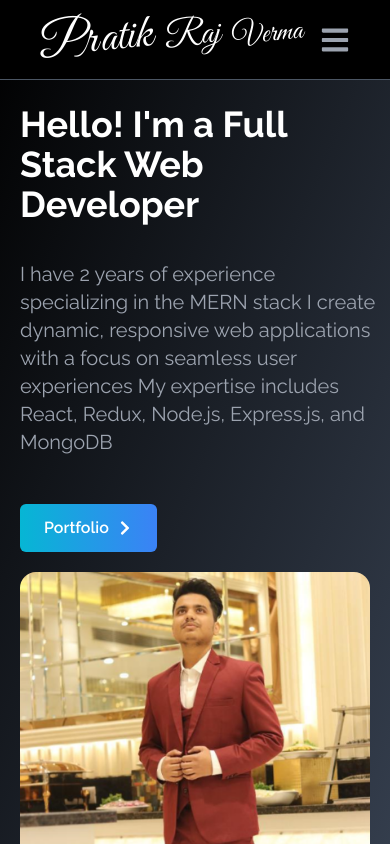
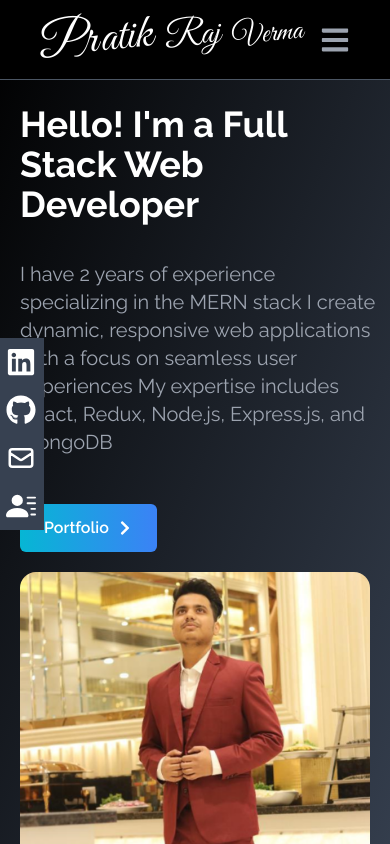
Before and after one commit to jigarvyasidea/jigarprotfolio, a React (Create React App) app: page / in a window 390 px wide. Shown: the top 844 px of the page. Built offline with nearby package versions, Linux system fonts and the light colour scheme.

Commit message:
adjust social link component

```diff
--- a/src/components/Navbar.js
+++ b/src/components/Navbar.js
@@ -74,7 +74,7 @@ const Navbar = () => {
                 </ul>
 
 
-                <div className='cursor-pointer md:hidden text-gray-400'
+                <div className='cursor-pointer md:hidden ml-3 text-gray-400'
                     onClick={() => setNavicon(!navicon)}
                 >
                     {
--- a/src/components/Portfolio.js
+++ b/src/components/Portfolio.js
@@ -119,7 +119,7 @@ const Portfolio = () => {
                                 </div>
 
                                 {/* project No */}
-                                <p className='lg:text-9xl text-5xl text-gray-400 font-sans opacity-0 group-hover:opacity-50 transition-opacity duration-700'>0{index + 1}</p>
+                                <p className='lg:text-9xl text-2xl text-gray-400 font-sans opacity-0 group-hover:opacity-50 transition-opacity duration-700'>0{index + 1}</p>
 
 
                             </div>
--- a/src/components/SocialLinks.js
+++ b/src/components/SocialLinks.js
@@ -41,7 +41,7 @@ const SocialLinks = () => {
 
 
     return (
-        <div className='  fixed top-[30%] hidden lg:block '>
+        <div className='  fixed lg:top-[30%] top-[40%] z-30   '>
             <ul>
 
                 {links.map(({ child, href, download }, index) => (
```
